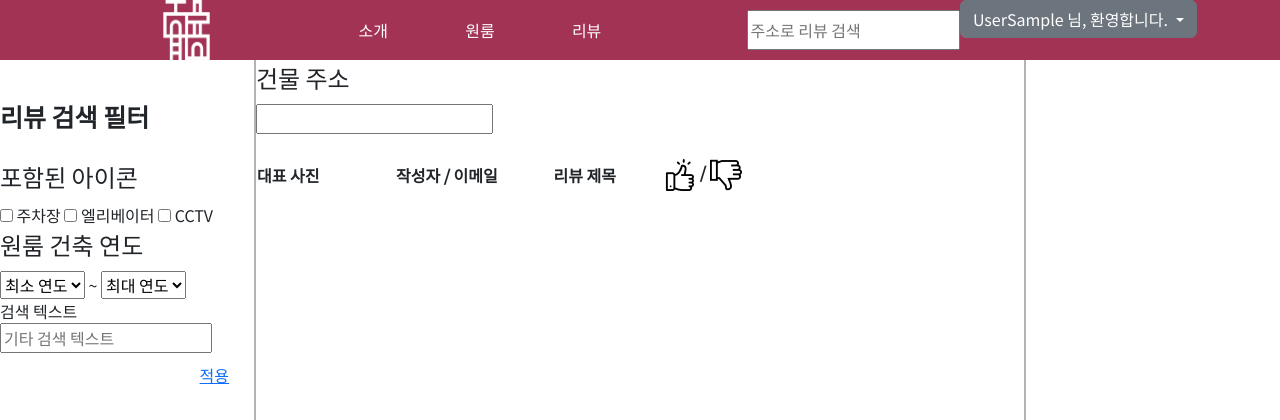
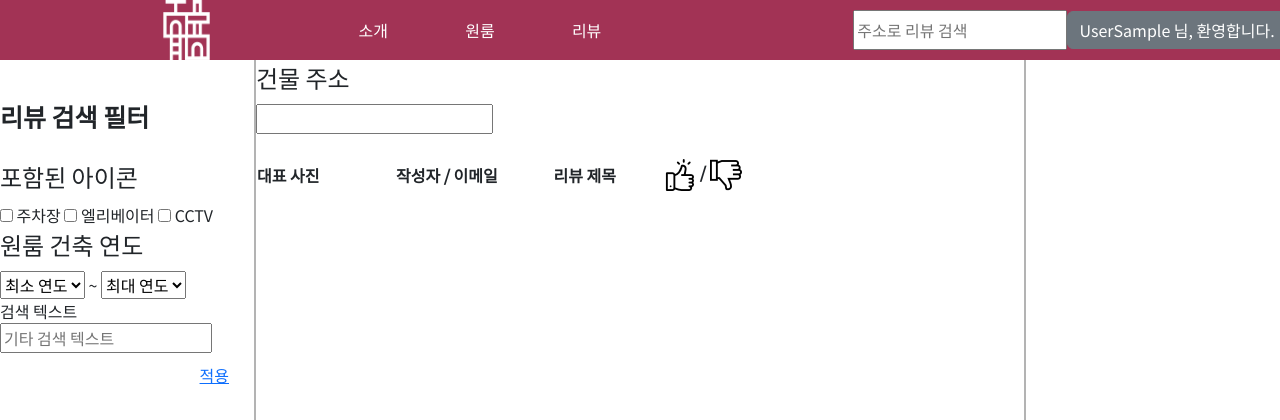
Before and after one commit to adover134/django_review_platform, a Django app: page /test/image_test/ in a window 1280 px wide. Shown: the top 420 px of the page. Run offline with Django 4.2, Linux system fonts and the light colour scheme; the visitor is signed in with stand-in values (Sample User, id 1); lists and menus that the app fills with data are empty; style sheets or scripts are compiled from the project's sources; parts of the project's set-up code (start-up, migrations or seed data) failed here and were passed over.

Commit message:
메인메뉴 수정

```diff
--- a/static/css/normalUserBaseTemplate.css
+++ b/static/css/normalUserBaseTemplate.css
@@ -50,10 +50,6 @@
   background-color: #F4DBE3;
 }
 
-#userInfo {
-  display: inline-block;
-}
-
 #search-form-div {
   height: 100%;
 }
@@ -85,14 +81,14 @@
 }
 
 #userInfo {
-  display: inline-block;
-  height: 50px;
-  float: left;
+  width: 100%;
+  align-items: center;
+  justify-content: center;
 }
 
-.nav-item {
-  display: inline-block;
-  float: left;
+#userInfo > div {
+  width: 100%;
+  height: 100%;
 }
 
 .bg-red-500 {
--- a/static/css/normalUserBaseTemplate.scss
+++ b/static/css/normalUserBaseTemplate.scss
@@ -45,9 +45,6 @@
 .drpd-sub:hover{
     background-color:#F4DBE3;
 }
-#userInfo{
-    display:inline-block;
-}
 #search-form-div{
     height:100%;
 }
@@ -74,13 +71,13 @@
     justify-content:center;
 }
 #userInfo{
-    display:inline-block;
-    height:50px;
-    float:left;
+    width:100%;
+    align-items:center;
+    justify-content:center;
 }
-.nav-item{
-    display:inline-block;
-    float:left;
+#userInfo>div{
+    width:100%;
+    height:100%;
 }
 .bg-red-500{
     background-color: $red-500;
--- a/static/css/normalUserReviewSearchTemplate.css
+++ b/static/css/normalUserReviewSearchTemplate.css
@@ -19,17 +19,16 @@
 
 #review_icon_selects {
   height: 72.57%;
-  padding: 3.125% 0.78125%;
+  padding: 1.5625% 2.5%;
   text-align: center;
-  overflow-y: scroll;
 }
 
 div#review_icon_selects > label {
   position: relative;
   display: inline-block;
-  margin: 3.125% 0.78125%;
-  width: 46.875%;
-  height: 22.73%;
+  margin: 1.5625% 2.5%;
+  width: 18.75%;
+  height: 28.57%;
   line-height: 1;
 }
 
--- a/static/css/normalUserReviewSearchTemplate.scss
+++ b/static/css/normalUserReviewSearchTemplate.scss
@@ -16,16 +16,15 @@
 }
 #review_icon_selects{
   height:72.57%;
-  padding: 3.125% 0.78125%;
+  padding: 1.5625% 2.5%;
   text-align:center;
-  overflow-y:scroll;
 }
 div#review_icon_selects>label{
   position:relative;
   display:inline-block;
-  margin: 3.125% 0.78125%;
-  width:46.875%;
-  height:22.73%;
+  margin: 1.5625% 2.5%;
+  width:18.75%;
+  height:28.57%;
   line-height:1;
 }
 div#written_date_form{
--- a/templates/normal_user_base.html
+++ b/templates/normal_user_base.html
@@ -52,7 +52,7 @@
         document.getElementById('review_sub').style.display='none';
     });
 </script>
-<div class="nav-item col-1" style="display:inline-block; float:left; height:100%;"></div>
+<div class="nav-item col-2" style="display:inline-block; float:left; height:100%;"></div>
 <div id="search-form-div" class="nav-item col-2">
     <form action="{{normalUserReviewSearch}}" id="search-form">
         <div class="nav-item" id="search-addr">
@@ -62,16 +62,17 @@
 </div>
 
 {% if user and not user.is_anonymous %}
-    <div class="col-3" id="userInfo">
+    <div class="col-2" style="display:flex; align-items:center; justify-content:center;">
+        <div id="userInfo">
             <div class="nav-item dropdown">
                 <button class="btn btn-secondary dropdown-toggle" type="button" id="dropdownMenuButton1" data-bs-toggle="dropdown" aria-expanded="false">
                   {{ user.last_name }}{{ user.first_name }} 님, 환영합니다.
                 </button>
                 <ul class="dropdown-menu" aria-labelledby="dropdownMenuButton1">
-            <li><a class="dropdown-item" href = '{{wroteReviews}}'>내 리뷰 확인</a></li>
                 <li><a class="dropdown-item" id="myInfo" href = '{{infoCheck}}'>마이페이지</a></li>
                 <li><a class="dropdown-item" href = '{{logout}}'>log out</a></li>
                 </ul>
+            </div>
         </div>
     </div>
 {% else %}
--- a/templates/normal_user_info_check.html
+++ b/templates/normal_user_info_check.html
@@ -35,7 +35,7 @@
     </p>
 </div>
 
-<div style="word-spacing:15px; float:right; margin : 2.98vh; ">
+<div style="word-spacing:15px; float:right; margin : 2.98vh;" id="reviews_div">
     <div style="display: inline-block;">
         <select id="sort_select_box" name="sort_select_box" onchange="sort()">
             <option value="1">최신 순</option>
@@ -52,7 +52,6 @@
     <div style="display: inline-block;">
         <button onclick="location.href='/normal_user_review_write_page'"
                 style="cursor: pointer;  background-color: white;">리뷰 작성</button>
-        </div>
     </div>
     <div style="margin : 15vh;" id="reviews">
         {% for review in reviews %}
@@ -81,6 +80,7 @@
                 </span>
             </div>
         {% endfor %}
+    </div>
 </div>
 <script>
     function sort(){
--- a/templates/normal_user_room_search.html
+++ b/templates/normal_user_room_search.html
@@ -32,8 +32,8 @@
                         a=o.offsetHeight/16;
                         b=o.offsetWidth-o.offsetHeight;
                         let c = o.innerText;
-                        b = (b/c.length)/16;
-                        if (a>b)
+                        b = (b / c.length)/16;
+                        if (a > b)
                             o.style.fontSize=b.toString()+'rem';
                         else
                             o.style.fontSize=a.toString()+'rem';
@@ -89,7 +89,6 @@
     </div>
     <script>
         a=(document.getElementById('rooms_search_title').offsetHeight/24).toString()+'rem';
-        console.log(a);
         document.getElementById('rooms_search_title').style.fontSize=a;
     </script>
     <div id="rooms_div">
--- a/templates/review_search.html
+++ b/templates/review_search.html
@@ -27,7 +27,7 @@
                     <i  class="fa fa-home fa-fw"></i>
                     </label>
                     <label><input type="checkbox" name="color" value="red">
-                    <i class="fa fa-spinner fa-spin fa-fw"></i> <span class="sr-only"></span>
+                    <span class="sr-only"><i class="fa fa-spinner fa-spin fa-fw"></i></span>
                     </label>
                     <label><input type="checkbox" name="color" value="blue">
                     <span style="color:red"><i class="fa fa-camera-retro fa-fw"></i></span>
@@ -46,7 +46,7 @@
                         </label>
                     <label><input type="checkbox" name="color" value="blue">
                     <span style="color:red"><i class="fa fa-refresh fa-fw"></i></span>
-                        </label>
+                    </label>
                 </div>
                 <script>
                     let b = Array.from(document.getElementById('review_icon_selects').children);
```
Also changed, not shown: static/css/normalUserInfoCheckTemplate.css (+11 -2 lines), static/css/normalUserInfoCheckTemplate.scss (+11 -3 lines), static/css/normalUserRoomSearchTemplate.css (+4 -4 lines), static/css/normalUserRoomSearchTemplate.scss (+4 -4 lines), 3 other files. Lines whose indentation alone changed are shown as unchanged.
